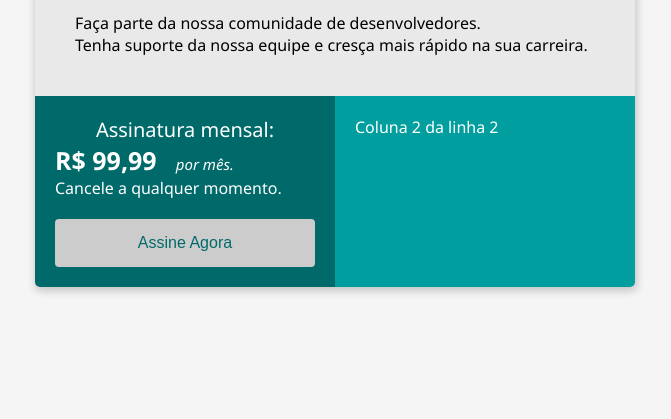
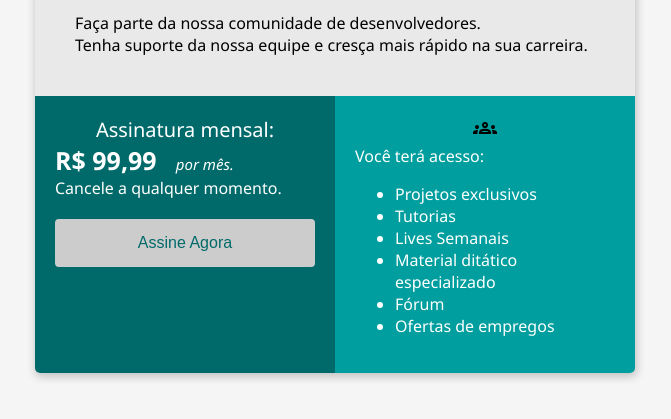
Before and after one commit to ViMaMoraes/modulo2-devjr, a plain HTML site: page index.html in a window 1280 px wide. Shown: the part 141-560 px from the top of the page, without its empty margins (305-976 px from the left). Drawn offline with Linux system fonts and the light colour scheme.

Commit message:
closes #5 - Tags ul e li (Lista não ordenada - segunda coluna)

```diff
--- a/index.html
+++ b/index.html
@@ -90,6 +90,10 @@
         .button:hover {
             background-color: #E9E9E9;
         }
+
+        .image-group {
+            text-align: center;
+        }
     </style>
 
 </head>
@@ -123,7 +127,20 @@
                 <button class="button">Assine Agora</button>
             </div>
             <div class="col-2">
-                Coluna 2 da linha 2
+                <div class="image-group">
+                    <object data="groups_FILL0_wght400_GRAD0_opsz24.svg" type="image/svg+xml"></object>
+                </div>
+                <div>
+                    Você terá acesso:
+                </div>
+                <ul>
+                    <li>Projetos exclusivos</li>
+                    <li>Tutorias</li>
+                    <li>Lives Semanais</li>
+                    <li>Material ditático especializado</li>
+                    <li>Fórum</li>
+                    <li>Ofertas de empregos</li>
+                </ul>
             </div>
         </div>
     </div>
```
Also changed, not shown: groups_FILL0_wght400_GRAD0_opsz24.svg (added).
